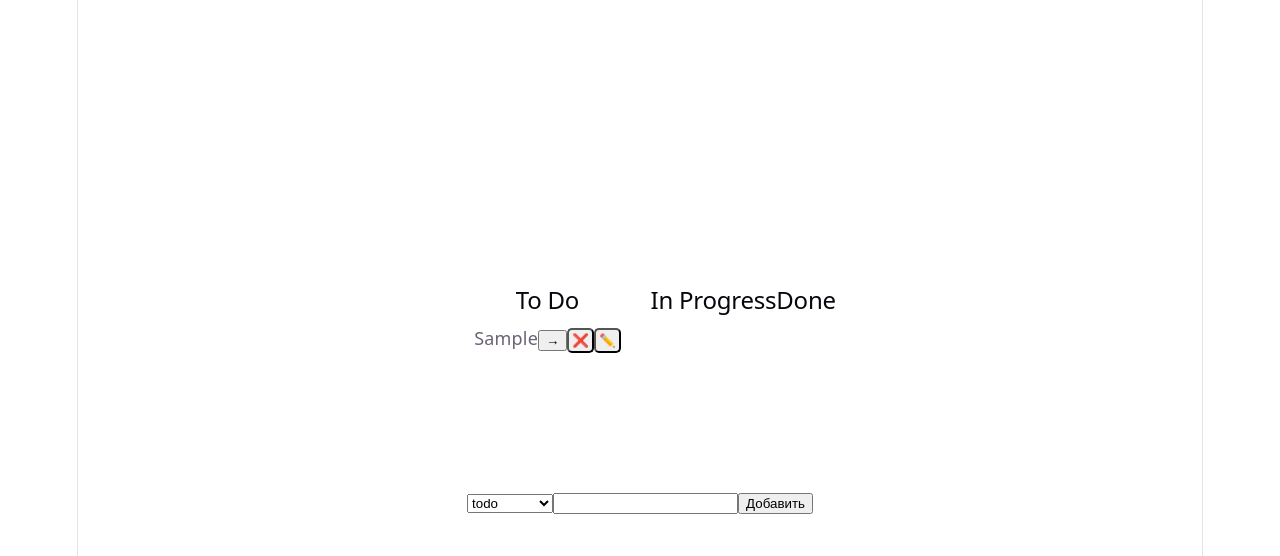
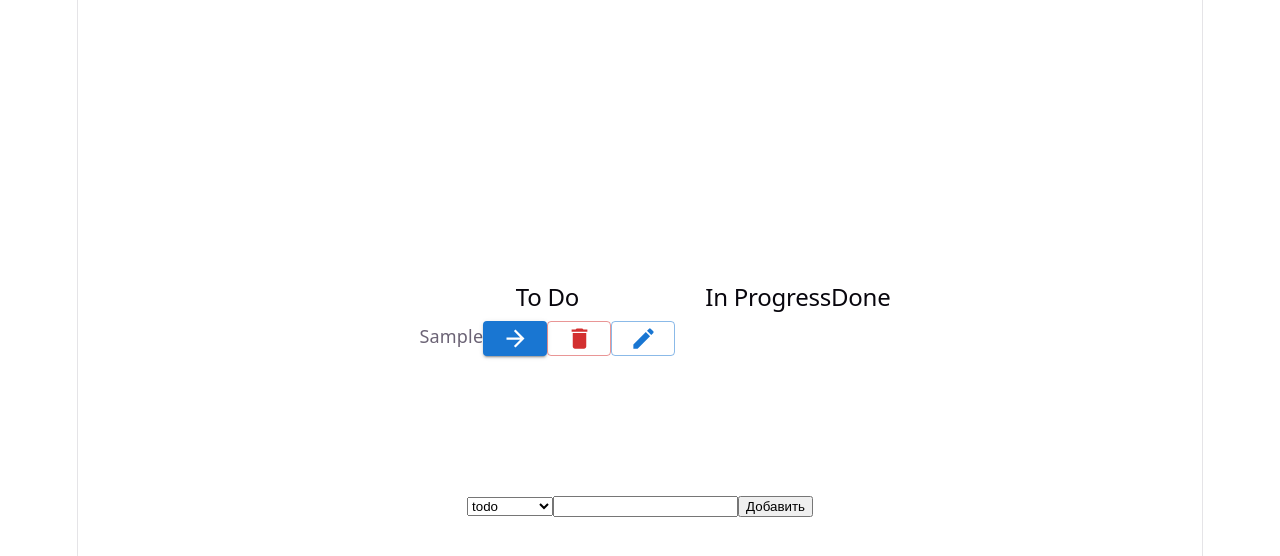
Before and after one commit to Nallbe/KanbanBoard, a React (Vite) app: page / in a window 1280 px wide. Both pictures are taken after typing "Sample" into the empty fields and a click on the button "Добавить". Shown: the top 556 px of the page. Built offline with nearby package versions, Linux system fonts and the light colour scheme.

Commit message:
Add: Mui Buttons components in TaskCard

```diff
--- a/package.json
+++ b/package.json
@@ -10,6 +10,10 @@
     "preview": "vite preview"
   },
   "dependencies": {
+    "@emotion/react": "^11.14.0",
+    "@emotion/styled": "^11.14.1",
+    "@mui/icons-material": "^9.0.1",
+    "@mui/material": "^9.0.1",
     "react": "^19.2.6",
     "react-dom": "^19.2.6"
   },
--- a/src/components/TaskCard.tsx
+++ b/src/components/TaskCard.tsx
@@ -1,5 +1,13 @@
 import { useState, useEffect } from 'react';
-import type { Task, MoveSide } from '../types/task'
+import type { Task, MoveSide } from '../types/task';
+
+import Button from '@mui/material/Button';
+import DeleteIcon from '@mui/icons-material/Delete';
+import EditIcon from '@mui/icons-material/Edit';
+import CheckIcon from '@mui/icons-material/Check';
+import ArrowBackIcon from '@mui/icons-material/ArrowBack';
+import ArrowForwardIcon from '@mui/icons-material/ArrowForward';
+
 
 type TaskCardProps = {
   task: Task;
@@ -58,22 +66,38 @@ function TaskCard(props: TaskCardProps ) {
       <div>
         {task.status !== 'todo'
         &&
-        <button
-          onClick={(e) => handleMoveTask(e, task.id, 'back')}>←
-        </button>}
+        <Button
+          onClick={(e) => handleMoveTask(e, task.id, 'back')}
+          variant="contained"
+          size="small"
+          >
+            <ArrowBackIcon/>
+        </Button>}
         <span>{task.title}</span>
         {task.status !== 'done'
         &&
-        <button
-          onClick={(e) => handleMoveTask(e, task.id, 'forward')}>→</button>}
-        <button
+        <Button
+          onClick={(e) => handleMoveTask(e, task.id, 'forward')}
+          variant="contained"
+          size="small"
+          >
+            <ArrowForwardIcon/>
+        </Button>}
+        <Button
           onClick={handleDeleteTask}
-          className="card-btn"
-          >❌</button>
-        <button
+          variant="outlined"
+          color="error"
+          size="small"
+          >
+          <DeleteIcon/>
+        </Button>
+        <Button
           onClick={() => startEdit(task.id)}
-          className="card-btn"
-        >✏️</button>
+          variant="outlined"
+          size="small"
+        >
+          <EditIcon/>
+        </Button>
       </div> :
       <div>
         <input
@@ -87,8 +111,14 @@ function TaskCard(props: TaskCardProps ) {
             }
           }}
           />
-
-        <button onClick={handleSaveEdit}>✔️</button>
+        <Button
+          onClick={handleSaveEdit}
+          variant="contained"
+          color="success"
+          size="small"
+          >
+          <CheckIcon/>
+        </Button>
       </div>}
     </div>
   )
```
Also changed, not shown: 1 other file (tests, documents, lock files or other folders).
